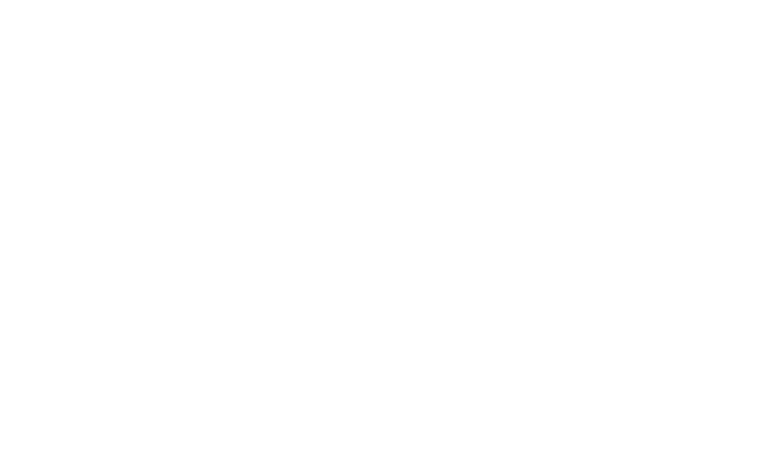
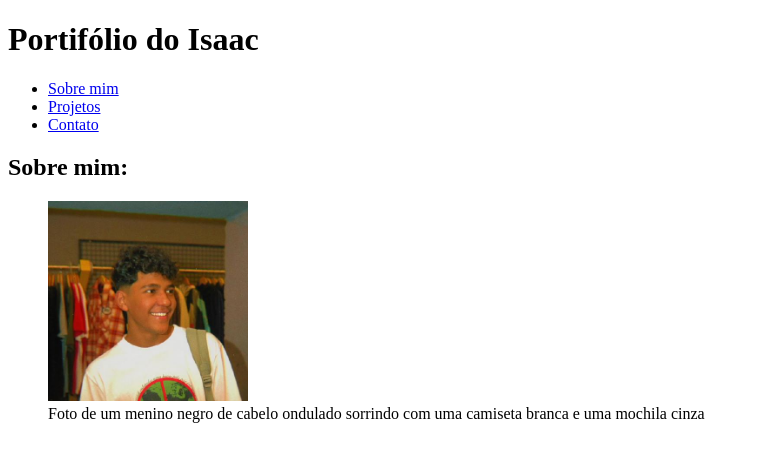
Before and after one commit to Isaac-Loiola/tdsweb, a plain HTML site: page index.html in a window 1280 px wide. Shown: the whole page, without its empty margins (0-759 px from the left). Drawn offline with Linux system fonts and the light colour scheme.

Commit message:
Header adicionado e nav adiconado

```diff
--- a/index.html
+++ b/index.html
@@ -27,17 +27,31 @@
         <!-- Semântica HTML -->
         <!-- Cabeçalho do documento -->
         <header>
-
+            <h1>Portifólio do Isaac</h1>
+            <nav>
+                <ul>
+                    <li><a href="#sobre">Sobre mim</a></li>
+                    <li><a href="#projeto">Projetos</a></li>
+                    <li><a href="#cursos">Contato</a></li>
+                </ul>
+            </nav>
         </header>
         <!-- Conteudo do documento-->
-         <main>
-            <section id="sobre"></section>
+        <main>
+            <section id="sobre">
+                <h2>Sobre mim:</h2>
+                <figure>
+                    <img src="/assets/image/isaacquinho.jpg" alt="" width="200px">
+                    <figcaption>Foto de um menino negro de cabelo ondulado sorrindo com uma camiseta branca e uma mochila cinza</figcaption>
+                </figure>
+                <p></p>
+            </section>
             <section id="projeto"></section>
             <section id="cursos"></section>
-         </main>
+        </main>
          <!-- final do documento -->
-         <footer>
+        <footer id="contato">
 
-         </footer>
+        </footer>
     </body>
 </html>
```
Also changed, not shown: assets/image/isaacquinho.jpg (added).
